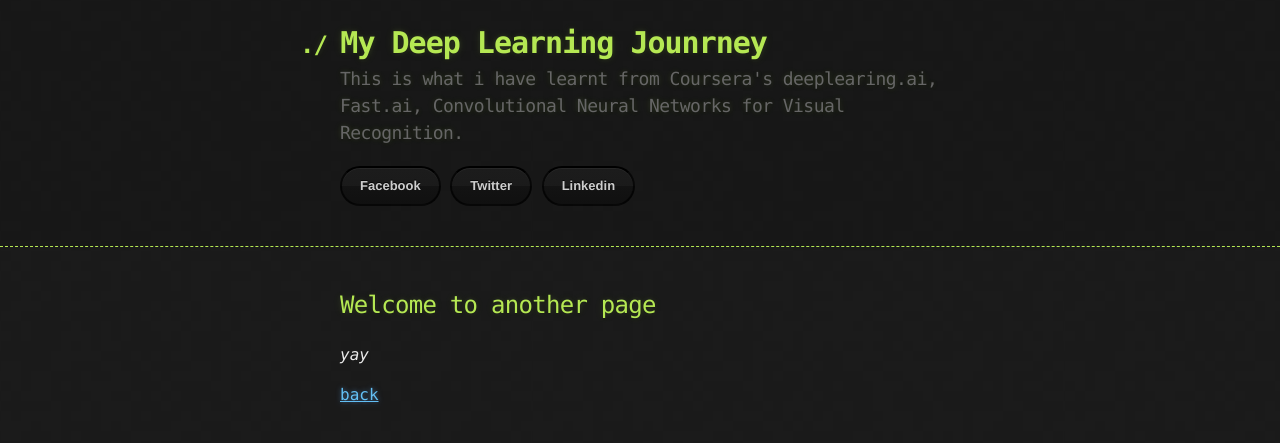
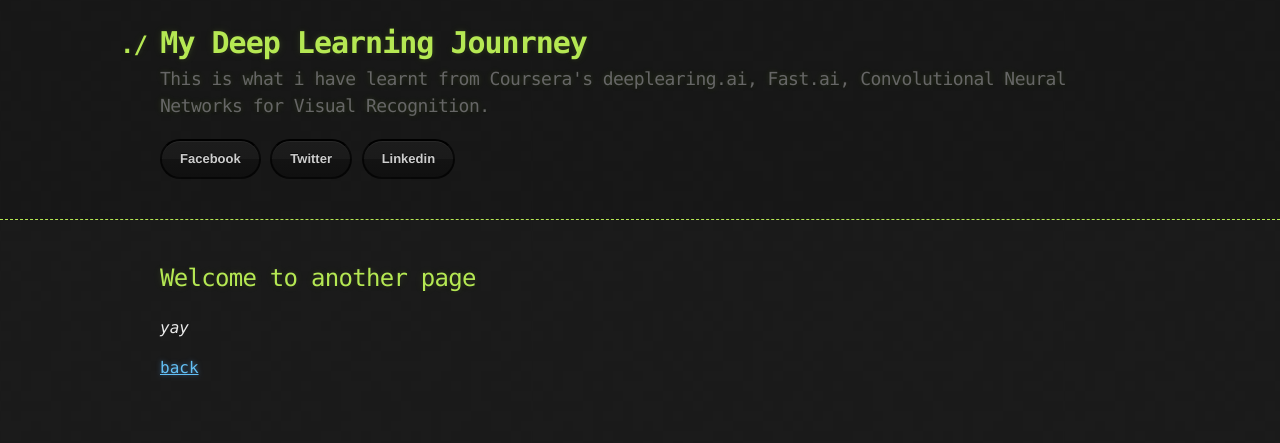
Before and after one commit to balaprasanna/balaprasanna.github.io, a Jekyll site: the page built from another-page.md, in a window 1280 px wide. Shown: the top 443 px of the page. Built offline with Jekyll 4.4.1, drawn with Linux system fonts in a browser that asks for light colours; our own code applies the rules of GitHub Pages for plain Markdown files.

Commit message:
Template changed

```diff
--- a/_sass/jekyll-theme-hacker.scss
+++ b/_sass/jekyll-theme-hacker.scss
@@ -19,9 +19,11 @@ body {
 
 /* General & 'Reset' Stuff */
 
+/* 600px */
+
 .container {
   width: 90%;
-  max-width: 600px;
+  max-width: 75%;
   margin: 0 auto;
 }
 
```
